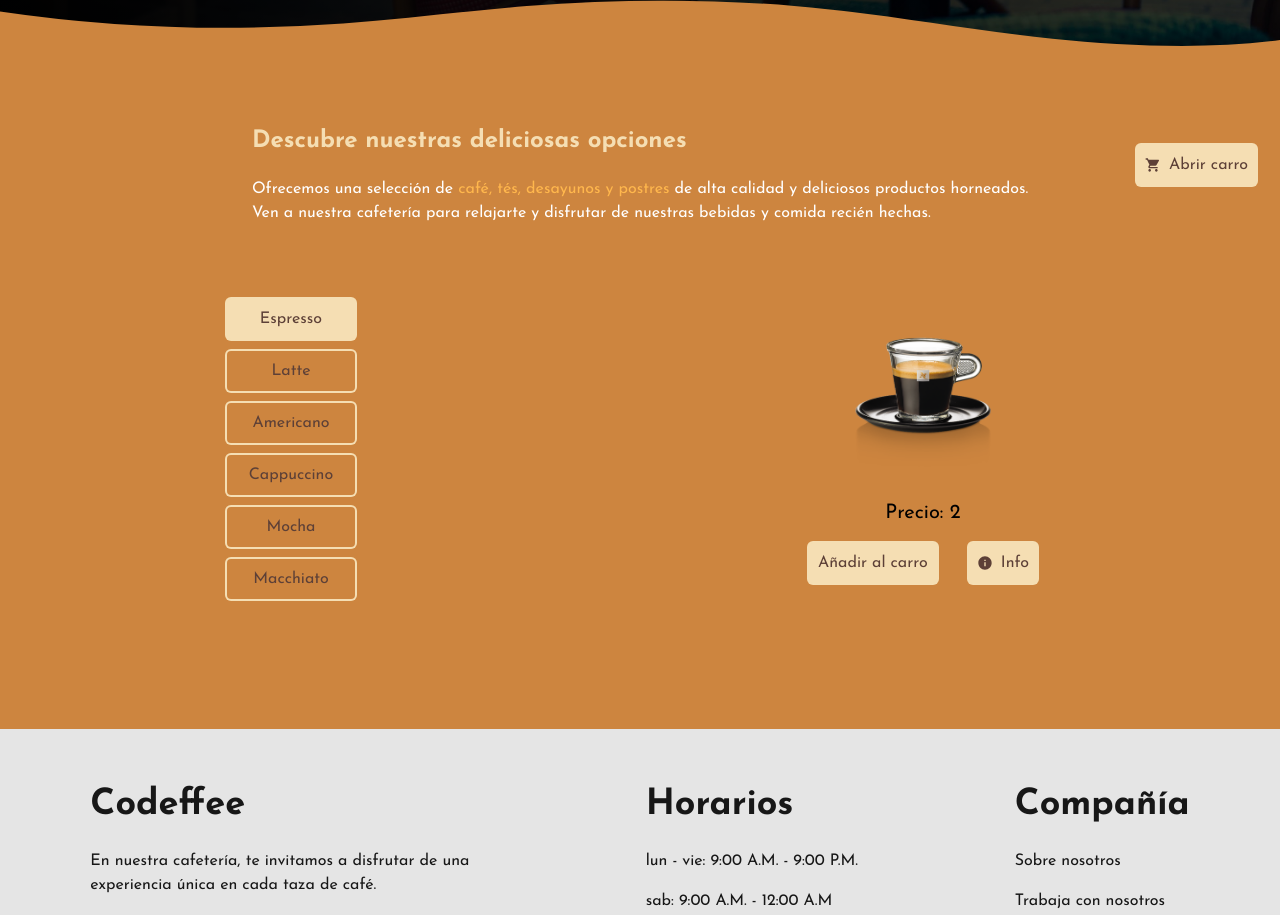
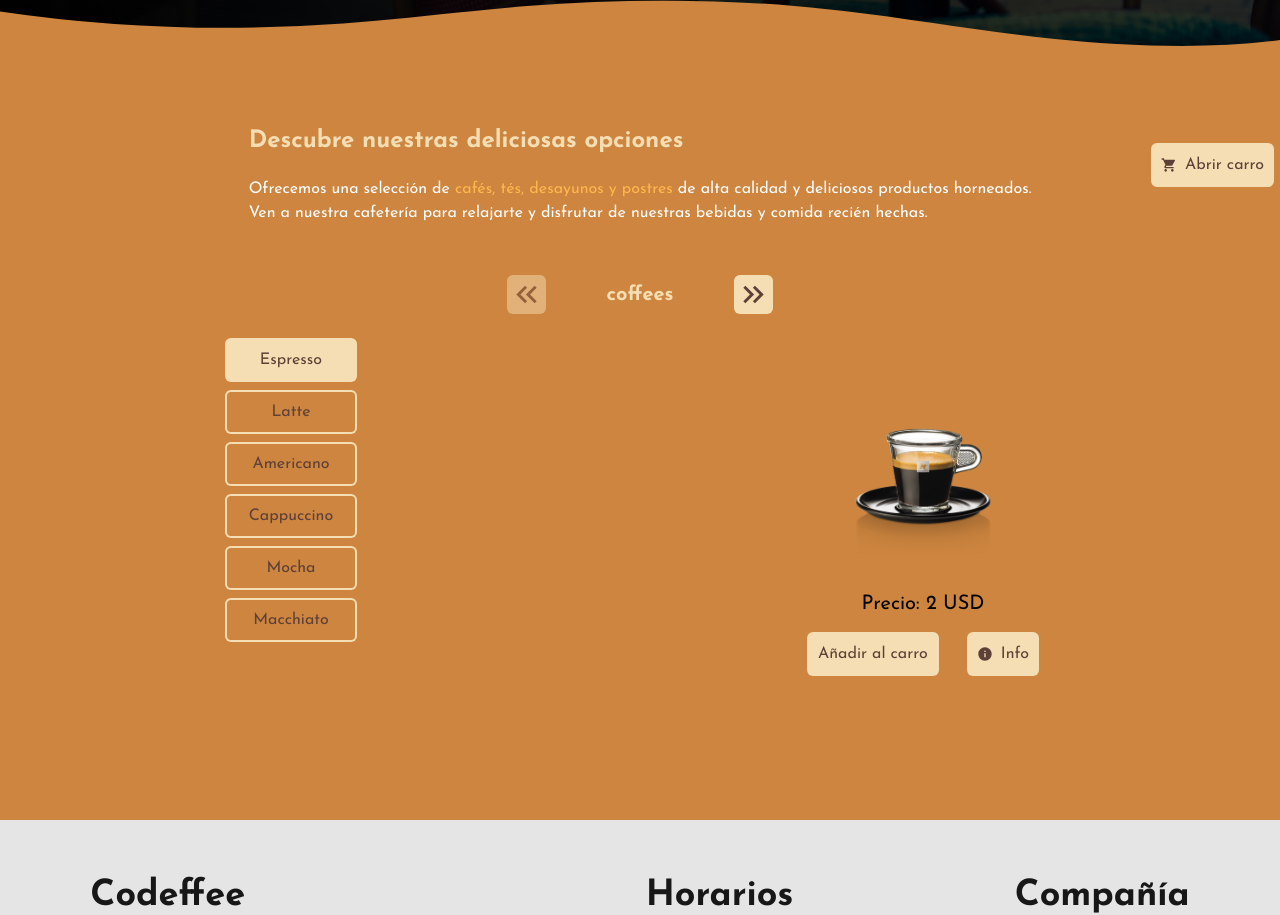
Before and after one commit to AlejandroDalzotto/codeffee, a Next.js app: page / in a window 1280 px wide. Shown: the part 751-1666 px from the top of the page. Built offline with nearby package versions, Linux system fonts and the light colour scheme.

Commit message:
Cambiar entre categorias de productos

```diff
--- a/app/components/Cart.jsx
+++ b/app/components/Cart.jsx
@@ -2,16 +2,16 @@ import { useState } from "react";
 import { MdShoppingCart } from "react-icons/md";
 import DetailsCart from "./DetailsCart";
 
-export default function Cart({ cart }) {
+export default function Cart({ cart, removeToCart }) {
 
     const [isVisible, toggleVisible] = useState(false)
 
     return (
         <>
-            <div className="lg:absolute lg:top-0 lg:right-0">
+            <div className="my-4 xl:absolute xl:top-0 xl:right-0">
                 {/* BubbleAlert acá */}
 
-                <button onClick={() => { toggleVisible(!isVisible) }} className="w-fit flex justify-between items-center gap-2 bg-[#F5DEB3] text-[#5D4037] ring-2 ring-[#F5DEB3] rounded m-4 p-2 font-medium transition-all hover:bg-transparent hover:text-[#F5DEB3]">
+                <button onClick={() => { toggleVisible(!isVisible) }} className="w-fit flex justify-between items-center gap-2 bg-[#F5DEB3] text-[#5D4037] ring-2 ring-[#F5DEB3] rounded p-2 font-medium transition-all hover:bg-transparent hover:text-[#F5DEB3]">
                     <MdShoppingCart />
                     Abrir carro
                 </button>
@@ -19,7 +19,7 @@ export default function Cart({ cart }) {
 
 
             </div>
-            {isVisible && <DetailsCart cart={cart} isVisible={isVisible} toggleVisible={toggleVisible} />}
+            {isVisible && <DetailsCart cart={cart} removeToCart={removeToCart} isVisible={isVisible} toggleVisible={toggleVisible} />}
         </>
     )
 }
--- a/app/components/MenuPage.jsx
+++ b/app/components/MenuPage.jsx
@@ -5,13 +5,21 @@ import { useState } from "react"
 import { Toaster, toast } from "sonner"
 import Cart from "./Cart"
 import ProductBox from "./ProductBox"
+import SwitchProductCategorie from "./SwitchProductCategorie"
 
 export default function MenuPage() {
+
+    const DEFAULT_PRODUCTS = {
+        "coffees": "Espresso",
+        "tea": "Té verde",
+    }
 
     const [active, setActive] = useState("Espresso")
     const [cart, setCart] = useState([])
 
-    const { products: { coffees } } = data
+    const [choice, setChoice] = useState("coffees")
+
+    const { products } = data
 
     const addToCart = (product) => {
         if (cart.some(p => p.name === product.name)) {
@@ -34,20 +42,41 @@ export default function MenuPage() {
         }
     }
 
+    const removeToCart = (product) => {
+        if (cart.some(p => p.name === product.name)) {
+            try {
+                const newCart = cart.filter(x => x != product)
+                setCart(newCart);
+                toast.success("Se ha eliminado " + product.name + " del Carro");
+            } catch (error) {
+                toast.error("Se ha producido un error");
+            }
+        }
+    }
+
+    const changeCategorie = (choice) => {
+        setChoice(choice)
+        const newActive = DEFAULT_PRODUCTS[choice]
+        setActive(newActive)
+    }
+
     return (
         <article className="relative grid justify-items-center">
             <Toaster />
             <div>
                 <h2 className="text-2xl font-semibold leading-6 text-[#F5DEB3] dark:text-[#FFB74D] text-center md:text-left">Descubre nuestras deliciosas opciones</h2>
                 <div className="my-6">
-                    <p className="text-white">Ofrecemos una selección de <span className="text-[#FFB74D]">café, tés, desayunos y postres</span> de alta calidad y deliciosos productos horneados. </p>
+                    <p className="text-white">Ofrecemos una selección de <span className="text-[#FFB74D]">cafés, tés, desayunos y postres</span> de alta calidad y deliciosos productos horneados. </p>
                     <p className="text-white"> Ven a nuestra cafetería para relajarte y disfrutar de nuestras bebidas y comida recién hechas.</p>
                 </div>
             </div>
-            <Cart cart={cart} />
-            <div className="flex w-full justify-around items-center min-h-[400px]">
-                <div className="flex flex-col gap-3">
-                    {coffees.map((item, idx) => {
+            <div className="my-4 flex flex-col items-center">
+                <SwitchProductCategorie choice={choice} changeCategorie={changeCategorie} />
+                <Cart cart={cart} removeToCart={removeToCart} />
+            </div>
+            <div className="relative flex w-full justify-around items-center min-h-[400px]">
+                <div className="flex flex-col h-full justify-start gap-3">
+                    {products[choice].map((item, idx) => {
                         return (
                             <button
                                 key={idx}
@@ -63,7 +92,7 @@ export default function MenuPage() {
                     })}
                 </div>
 
-                <ProductBox active={active} addToCart={addToCart} />
+                <ProductBox active={active} addToCart={addToCart} choice={choice} />
 
             </div>
         </article>
--- a/app/components/ProductBox.jsx
+++ b/app/components/ProductBox.jsx
@@ -4,29 +4,29 @@ import { useState } from "react"
 import { MdInfo } from "react-icons/md"
 import Modal from "./Modal"
 
-export default function ProductBox({ active, addToCart }) {
+export default function ProductBox({ active, addToCart, choice }) {
 
     const [modal, setModal] = useState(false)
 
-    const { products: { coffees } } = data
-    const product = coffees.find(coffee => coffee.name === active)
+    const { products } = data
+    const product = products[choice].find(x => x.name === active)
 
     return (
         <>
             <div className="flex flex-col items-center">
                 <div className="py-5">
-                    <Image
+                    {product.img && <Image
                         src={product.img}
                         alt="product_img"
                         width={150}
                         height={150}
                         className="h-40 w-40"
-                    />
+                    />}
                 </div>
 
                 <div>
 
-                    <p className="w-fit mx-auto text-xl">Precio: {product.price}</p>
+                    <p className="w-fit mx-auto text-xl">Precio: {product.price} USD</p>
 
                     <div className="flex justify-between items-center">
                         <button onClick={() => { addToCart(product) }} className="bg-[#F5DEB3] text-[#5D4037] ring-2 ring-[#F5DEB3] rounded m-4 p-2 font-medium w-32 transition-all hover:bg-transparent hover:text-[#F5DEB3]">Añadir al carro</button>
--- /dev/null
+++ b/app/components/SwitchProductCategorie.jsx
@@ -0,0 +1,37 @@
+import { useState } from "react"
+import { MdKeyboardDoubleArrowLeft, MdKeyboardDoubleArrowRight } from "react-icons/md"
+
+function SwitchProductCategorie({ choice, changeCategorie }) {
+
+    let [index, setIndex] = useState(0)
+
+    const options = ["coffees", "tea"]
+
+    return (
+        <div className="flex items-center gap-10 my-3">
+            <button
+                onClick={() => {
+                    setIndex(index -= 1)
+                    changeCategorie(options[index])
+                }}
+                className="disabled:opacity-50 disabled:pointer-events-none bg-[#F5DEB3] text-[#5D4037] ring-2 ring-[#F5DEB3] rounded active:bg-transparent active:text-[#F5DEB3]"
+                disabled={index === 0}
+            >
+                <MdKeyboardDoubleArrowLeft size={35} />
+            </button>
+            <span className="w-28 text-xl font-semibold leading-6 text-[#F5DEB3] dark:text-[#FFB74D] text-center">{choice}</span>
+            <button
+                onClick={() => {
+                    setIndex(index += 1)
+                    changeCategorie(options[index])
+                }}
+                className="disabled:opacity-50 disabled:pointer-events-none bg-[#F5DEB3] text-[#5D4037] ring-2 ring-[#F5DEB3] rounded active:bg-transparent active:text-[#F5DEB3]"
+                disabled={index === options.length - 1}
+            >
+                <MdKeyboardDoubleArrowRight size={35} />
+            </button>
+        </div>
+    )
+}
+
+export default SwitchProductCategorie
--- a/data.json
+++ b/data.json
@@ -79,7 +79,7 @@
                 "name": "Té verde",
                 "description": "El té verde es uno de los tipos de té más populares. Se hace de las hojas de la planta de té Camellia sinensis y se caracteriza por su sabor suave y su bajo contenido de cafeína.",
                 "price": 2,
-                "img": "",
+                "img": "/imgs/products-png/latte.png",
                 "ingredients": [
                     "Hojas de té verde",
                     "Agua caliente"
@@ -90,7 +90,7 @@
                 "name": "Té negro",
                 "description": "El té negro es un tipo popular de té que se hace de las hojas de la planta de té Camellia sinensis. Se caracteriza por su sabor fuerte y su alto contenido de cafeína.",
                 "price": 2,
-                "img": "",
+                "img": "/imgs/products-png/latte.png",
                 "ingredients": [
                     "Hojas de té negro",
                     "Agua caliente"
@@ -101,7 +101,7 @@
                 "name": "Té de hierbas",
                 "description": "El té de hierbas se hace de una variedad de plantas y hierbas, es naturalmente libre de cafeína y se puede servir caliente o frío.",
                 "price": 4,
-                "img": "",
+                "img": "/imgs/products-png/latte.png",
                 "ingredients": [
                     "Manzanilla",
                     "Menta",
```
Also changed, not shown: app/components/DetailsCart.jsx (+38 -10 lines).
